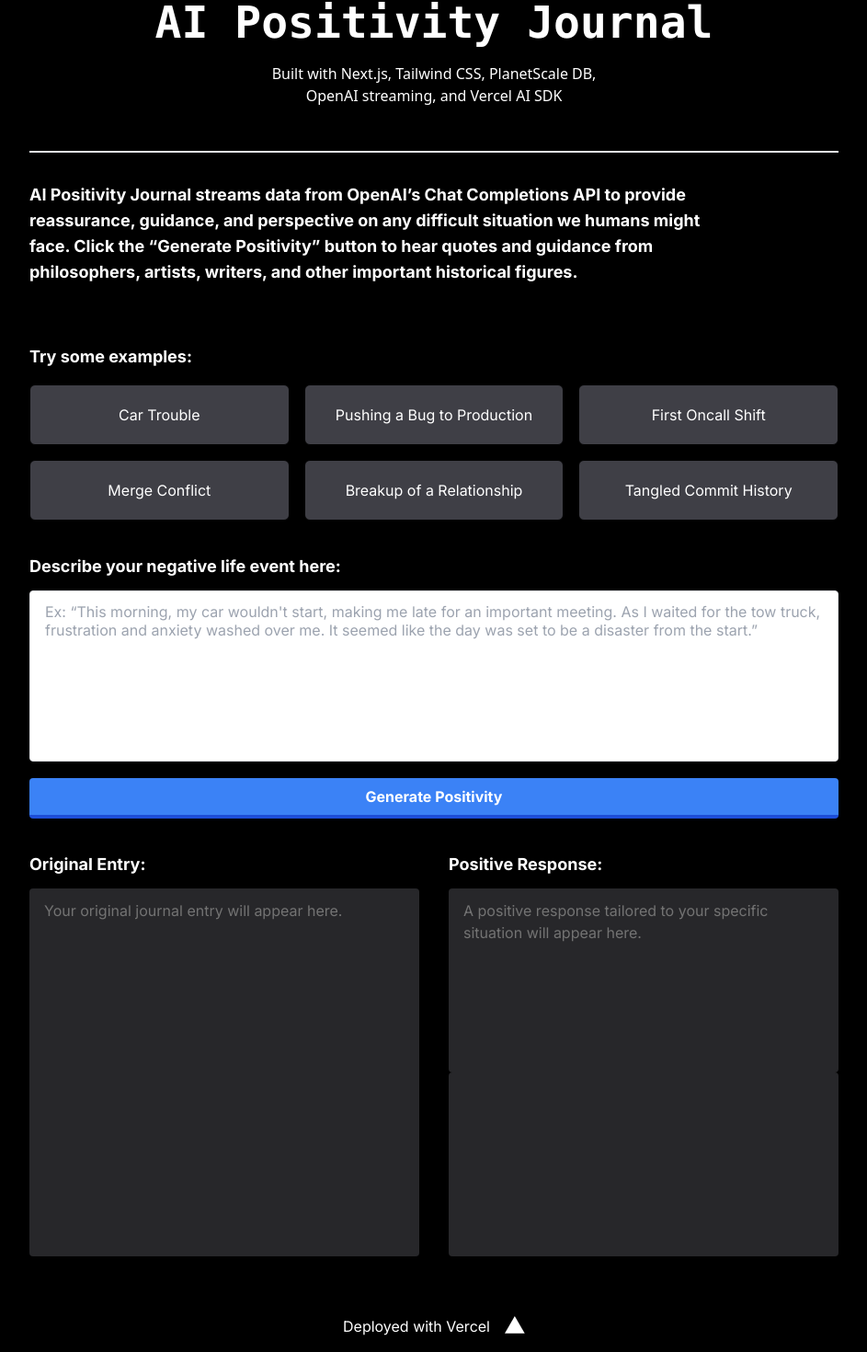
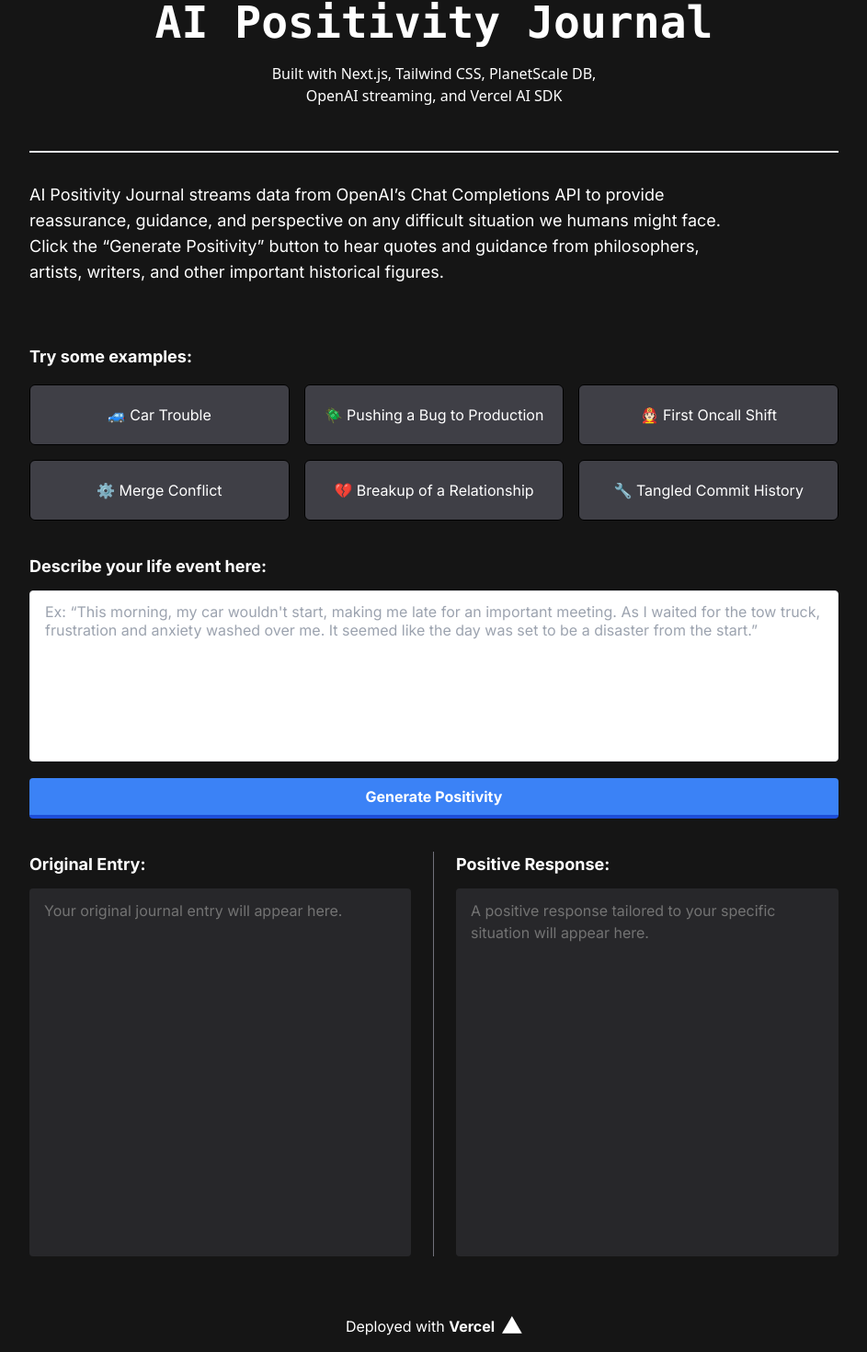
Before and after one commit to ewang0/ai-positivity-journal, a Next.js app: page / in a window 1280 px wide. Shown: the part 48-1518 px from the top of the page at 92% size, without its empty margins (168-1111 px from the left). Built offline with nearby package versions, Linux system fonts and the light colour scheme.

Commit message:
Bug fix and update strings

```diff
--- a/app/globals.css
+++ b/app/globals.css
@@ -4,26 +4,12 @@
 
 :root {
   --foreground-rgb: 255, 255, 255;
-  --background-start-rgb: 0, 0, 0;
-  --background-end-rgb: 0, 0, 0;
-}
-
-@media (prefers-color-scheme: dark) {
-  :root {
-    --foreground-rgb: 255, 255, 255;
-    --background-start-rgb: 0, 0, 0;
-    --background-end-rgb: 0, 0, 0;
-  }
+  --background-rgb: 21, 21, 21;
 }
 
 body {
   color: rgb(var(--foreground-rgb));
-  background: linear-gradient(
-      to bottom,
-      transparent,
-      rgb(var(--background-end-rgb))
-    )
-    rgb(var(--background-start-rgb));
+  background-color: rgb(var(--background-rgb));
 }
 
 @layer utilities {
--- a/app/page.tsx
+++ b/app/page.tsx
@@ -51,7 +51,7 @@
   );
 
   const ResponsePlaceholder = (
-    <div className="h-full max-h-[400px] overflow-scroll bg-zinc-800 rounded py-3 px-4">
+    <div className="h-[400px] max-h-[400px] overflow-scroll bg-zinc-800 rounded py-3 px-4">
       <p className="text-neutral-500">A positive response tailored to your specific situation will appear here.</p>
     </div>
   );
@@ -63,14 +63,14 @@
           <h1 className="font-mono font-bold mb-5 text-center text-5xl">AI Positivity Journal</h1>
           <p className="font-sans max-w-sm text-center">Built with Next.js, Tailwind CSS, PlanetScale DB, OpenAI streaming, and Vercel AI SDK</p>
         </div>
-        <div className="block text-white text-lg font-bold mb-16 mt-8 max-w-3xl">
+        <div className="block text-white text-lg mb-16 mt-8 max-w-3xl">
           {STRINGS.INTRO}
         </div>
         <div className="flex flex-col">
           <div className="block text-white text-lg font-bold mb-4 max-w-3xl">
             Try some examples:
           </div>
-          <div className="grid grid-cols-3 gap-4">
+          <div className="grid grid-cols-2 auto-rows-fr gap-4 sm:grid-cols-3">
             {STRINGS.EXAMPLES.map((example, i) => (
               <button
                 key={i}
@@ -91,7 +91,7 @@
             className="w-full mt-9"
           >
               <label className="block text-white text-lg font-bold mb-3" htmlFor="username">
-                Describe your negative life event here:
+                Describe your life event here:
               </label>
               <textarea
                   ref={inputRef}
@@ -114,17 +114,19 @@
             </button>
           </form>
         </div>
-        <div className='grid grid-cols-2 gap-x-8'>
-          <div className="flex flex-col w-full pt-9">
+        <div className='grid grid-cols-1 mt-9 md:grid-cols-2'>
+          <div className="flex flex-col w-full md:pr-6 md:border-r border-zinc-500">
             <div className="block text-white text-lg font-bold mb-3">Original Entry:</div>
+            <div className="">
               <div className="h-[400px] max-h-[400px] overflow-scroll bg-zinc-800 rounded py-3 px-4">
                 {originalInput ? originalInput : <p className="text-neutral-500">Your original journal entry will appear here.</p>}
               </div>
             </div>
-          <div className="flex flex-col w-full pt-9">
+          </div>
+          <div className="flex flex-col w-full pt-8 md:pl-6 md:pt-0 ">
             <div className="block text-white text-lg font-bold mb-3">Positive Response:</div>
-            {showResponsePlaceholder && ResponsePlaceholder}
-            <div className="h-full max-h-[400px] overflow-scroll bg-zinc-800 rounded py-3 px-4">
+            {showResponsePlaceholder ? ResponsePlaceholder :
+              <div className="h-[400px] max-h-[400px] overflow-scroll bg-zinc-800 rounded py-3 px-4">
                 {messages[messages.length - 1]?.role === "user" ? <LoadingCircle/> :
                   <ReactMarkdown
                       className="prose mt-1 w-full break-words prose-p:leading-relaxed"
@@ -140,14 +142,15 @@
                   </ReactMarkdown>
                 }
               </div>
+            }
           </div>
           {/* <button className="bg-blue-500 w-full hover:bg-blue-400 mt-[18px] text-white font-bold py-2 px-4 border-b-4 border-blue-700 opacity-50 cursor-not-allowed rounded">
             Save Results
           </button> */}
         </div>
         {/* <History /> */}
-        <div className="flex justify-center items-center gap-4 mb-12 mt-16">
-          <p>Deployed with Vercel</p>
+        <div className="flex justify-center items-center gap-2 mb-12 mt-16">
+          <p>Deployed with <b>Vercel</b></p>
           <VercelIcon />
         </div>
       </div>
--- a/app/strings.js
+++ b/app/strings.js
@@ -1,27 +1,27 @@
 export const STRINGS = {
     EXAMPLES: [
         {
-            title: "Car Trouble",
+            title: "🚙 Car Trouble",
             content: "This morning, my car wouldn't start, making me late for an important meeting. As I waited for the tow truck, frustration and anxiety washed over me. It seemed like the day was set to be a disaster from the start."
         },
         {
-            title: "Pushing a Bug to Production",
+            title: "🪲 Pushing a Bug to Production",
             content: "Today turned out to be one of the most challenging days of my career so far. After deploying an update, a hidden bug slipped through, breaking a key feature for our users, leading to a flood of complaints and issues. The weight of responsibility is crushing—I'm dreading the conversation with my team and the steps we'll need to take to fix this."
         },
         {
-            title: "First Oncall Shift",
+            title: "🧑🏻‍🚒 First Oncall Shift",
             content: "The shrill ring of my pager yanked me out of sleep at 3 AM, signaling my first real emergency on the job. Staring at the screen, I felt a mix of panic and cluelessness; the issue was complex, and I had no immediate idea how to solve it. The weight of responsibility was suddenly very real, and the quiet of the night offered no comfort, only the pressing need to find a solution quickly."
         },
         {
-            title: "Merge Conflict",
+            title: "⚙️ Merge Conflict",
             content: "Today, I was completely overwhelmed by a merge conflict, feeling like I've hit a wall that I just can't scale. The whole experience has left me doubting my abilities. It's a heavy blow to my confidence, making me question my future in this field."
         },
         {
-            title: "Breakup of a Relationship",
+            title: "💔 Breakup of a Relationship",
             content: "Today marks one week since the breakup, and the silence in our now half-empty apartment is deafening. I keep replaying our last conversation, wondering if there was something I could have said or done differently. Moving on seems impossible right now; it's like I have to relearn who I am without them by my side."
         },
         {
-            title: "Tangled Commit History",
+            title: "🔧 Tangled Commit History",
             content: "I learned a tough lesson today on why rebasing matters. After merging my feature without rebasing first, the commit history turned into a chaotic mess, making it hard for anyone to follow. It dawned on me how much easier things would have been with regular rebasing. From now on, I'll make sure to keep my branch aligned with the main branch to prevent this headache."
         },
     ],
```
Lines whose indentation alone changed are shown as unchanged.
